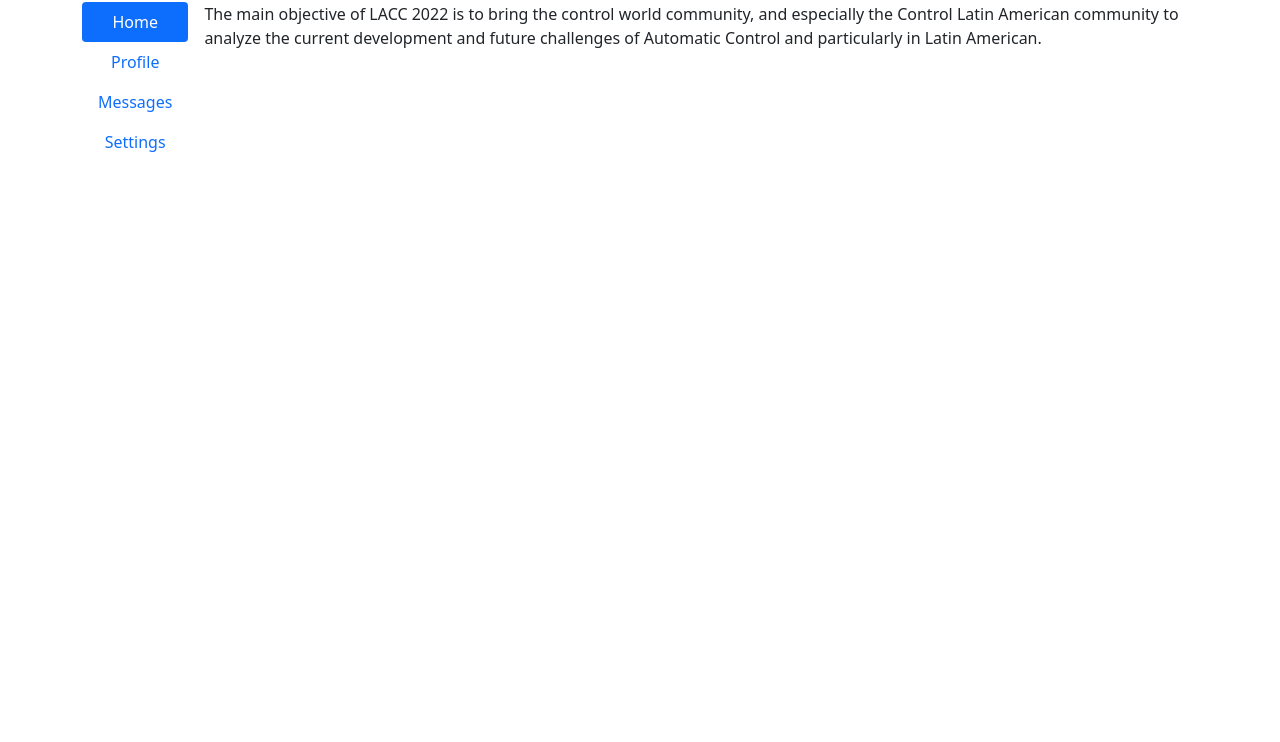
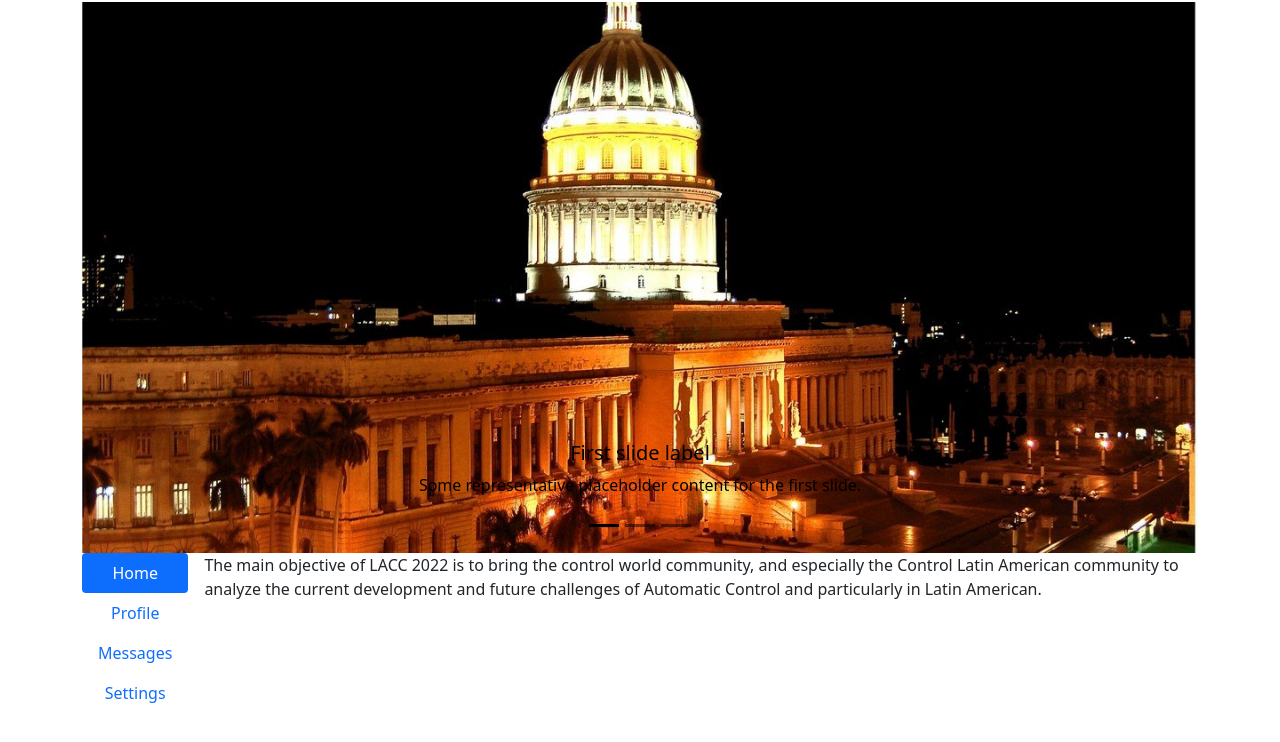
Before and after one commit to LACC2022/lacc2022.github.io, a plain HTML site: page index.html in a window 1280 px wide. Shown: the part 54-796 px from the top of the page. Drawn offline with nearby package versions, Linux system fonts and the light colour scheme.

Commit message:
Update index.html

```diff
--- a/index.html
+++ b/index.html
@@ -13,6 +13,22 @@
   <body>
     <div class="container-md">
         <h1>Hello, world!</h1>
+      <div id="carouselExampleDark" class="carousel carousel-dark slide" data-bs-ride="carousel">
+  <div class="carousel-indicators">
+    <button type="button" data-bs-target="#carouselExampleDark" data-bs-slide-to="0" class="active" aria-current="true" aria-label="Slide 1"></button>
+    <button type="button" data-bs-target="#carouselExampleDark" data-bs-slide-to="1" aria-label="Slide 2"></button>
+    <button type="button" data-bs-target="#carouselExampleDark" data-bs-slide-to="2" aria-label="Slide 3"></button>
+  </div>
+  <div class="carousel-inner">
+    <div class="carousel-item active" data-bs-interval="10000">
+      <img src="/img/fondo.jpg" class="d-block w-100" alt="...">
+      <div class="carousel-caption d-none d-md-block">
+        <h5>First slide label</h5>
+        <p>Some representative placeholder content for the first slide.</p>
+      </div>
+    </div>
+  </div>
+</div>
         <div class="d-flex align-items-start">
           <div class="nav flex-column nav-pills me-3" id="v-pills-tab" role="tablist" aria-orientation="vertical">
             <button class="nav-link active" id="v-pills-home-tab" data-bs-toggle="pill" data-bs-target="#v-pills-home" type="button" role="tab" aria-controls="v-pills-home" aria-selected="true">Home</button>
```
